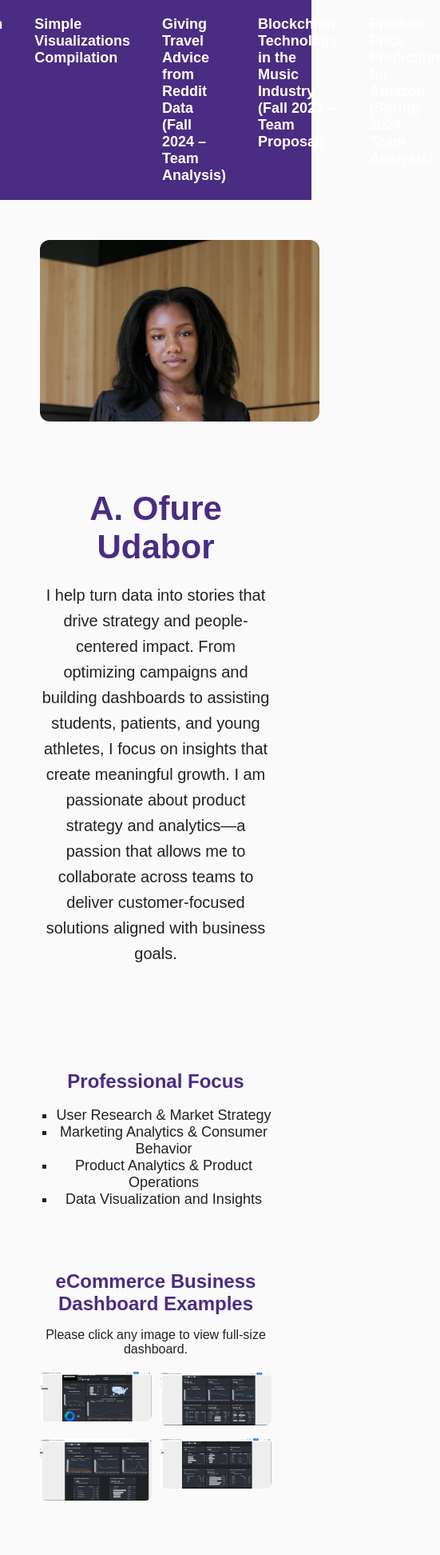
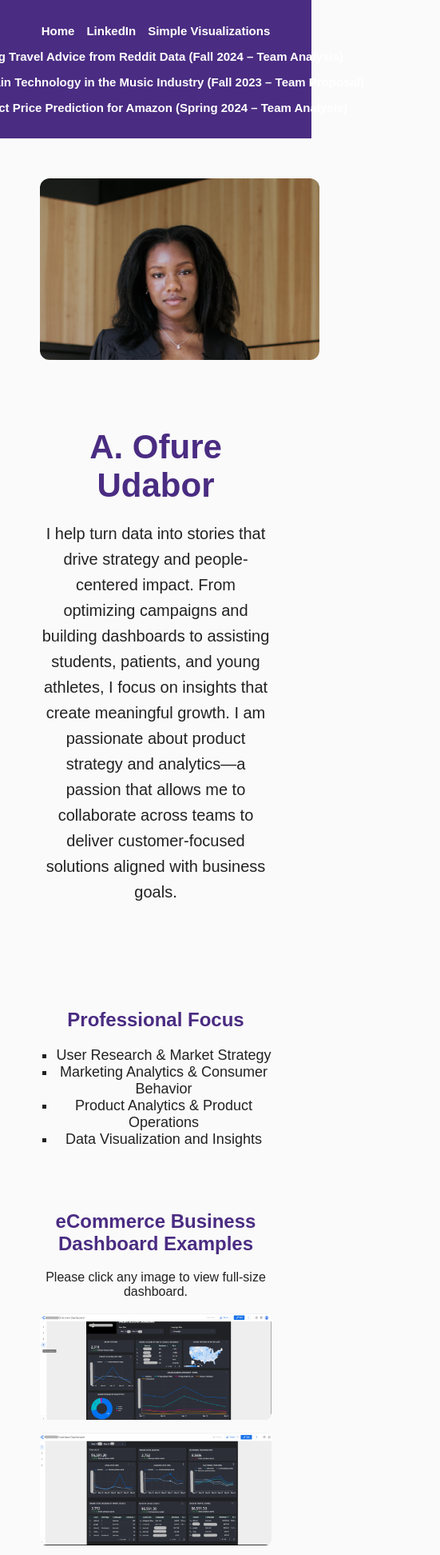
Before and after one commit to aou27/portfolio, a plain HTML site: page index.html in a window 390 px wide. Shown: the top 1944 px of the page at 80% size, 551 px wide, since content can reach past the window. Drawn offline with Linux system fonts and the light colour scheme; some packages are replaced by stand-ins of ours; a script that the page names is missing.

Commit message:
new viz and made for mobile update

```diff
--- a/index.html
+++ b/index.html
@@ -15,7 +15,7 @@
   <nav>
     <a href="index.html">Home</a>
     <a href="https://www.linkedin.com/in/aofureudabor/" target="_blank">LinkedIn</a>
-    <a href="png2pdf.pdf" target="_blank">Simple Visualizations Compilation</a>
+    <a href="png2pdf.pdf" target="_blank">Simple Visualizations</a>
     <a href="https://gu-dsan6000.github.io/fall-2024-project-team-13/eda.html" target="_blank">
       Giving Travel Advice from Reddit Data (Fall 2024 – Team Analysis)</a>
     <a href="BlockchainMusic.pdf" target="_blank">
--- a/styles.css
+++ b/styles.css
@@ -1,3 +1,6 @@
+/* ------------------------------
+   Global Styles
+------------------------------ */
 body {
   font-family: Arial, sans-serif;
   margin: 0;
@@ -6,6 +9,19 @@ body {
   color: #222;
 }
 
+h1, h2 {
+  color: #4a2c82;
+}
+
+ul {
+  list-style: square;
+  padding-left: 20px;
+  font-size: 18px;
+}
+
+/* ------------------------------
+   Header + Navigation
+------------------------------ */
 header {
   background: #4a2c82;
   padding: 20px;
@@ -15,6 +31,7 @@ header nav {
   display: flex;
   justify-content: center;
   gap: 40px;
+  flex-wrap: nowrap; /* overridden on mobile */
 }
 
 header nav a {
@@ -22,8 +39,12 @@ header nav a {
   text-decoration: none;
   font-size: 18px;
   font-weight: bold;
+  white-space: nowrap;
 }
 
+/* ------------------------------
+   Hero Section
+------------------------------ */
 .hero {
   display: flex;
   flex-wrap: wrap;
@@ -45,29 +66,30 @@ header nav a {
 
 .hero-text h1 {
   font-size: 42px;
-  color: #4a2c82;
   margin-bottom: 10px;
 }
 
+/* ------------------------------
+   General Section Layout
+------------------------------ */
 .section {
   max-width: 1100px;
   margin: auto;
   padding: 40px 50px;
 }
 
-h2 {
-  color: #4a2c82;
-  margin-bottom: 15px;
-}
-
-/* ✅ final corrected two-column block */
+/* ------------------------------
+   Two-Column Section
+------------------------------ */
 .two-column {
   display: grid;
   grid-template-columns: 1fr 1fr;
   gap: 40px;
-  align-items: flex-start; /* ← keep this */
 }
 
+/* ------------------------------
+   Dashboard Thumbnail Grid
+------------------------------ */
 .thumb-grid {
   list-style: none;
   padding: 0;
@@ -85,14 +107,12 @@ h2 {
 
 .thumb-grid img:hover {
   transform: scale(1.03);
+  opacity: 0.85;
 }
 
-ul {
-  list-style: square;
-  padding-left: 20px;
-  font-size: 18px;
-}
-
+/* ------------------------------
+   Footer
+------------------------------ */
 footer {
   text-align: center;
   padding: 20px;
@@ -100,11 +120,24 @@ footer {
   background: #eee;
 }
 
-img:hover {
-  opacity: .8;
-}
+/* ------------------------------
+   Mobile Responsiveness
+------------------------------ */
+@media (max-width: 768px) {
 
-@media (max-width: 768px) {
+  /* Navigation wraps nicely */
+  header nav {
+    flex-wrap: wrap;
+    gap: 15px;
+    padding: 10px 5px;
+  }
+
+  header nav a {
+    font-size: 15px;
+    display: block;
+  }
+
+  /* Stack content */
   .hero, .two-column {
     grid-template-columns: 1fr;
     text-align: center;
@@ -113,4 +146,9 @@ img:hover {
   .hero img {
     margin: auto;
   }
+
+  /* Dashboard thumbnails resize cleanly */
+  .thumb-grid {
+    grid-template-columns: 1fr;
+  }
 }
```
Also changed, not shown: images/MedViz.PNG (added), images/NeuralViz.png (added), images/Screenshot 2025-12-10 105540.png (added), images/Viz.png (added), images/foliumViz.PNG (added), 1 other file.
